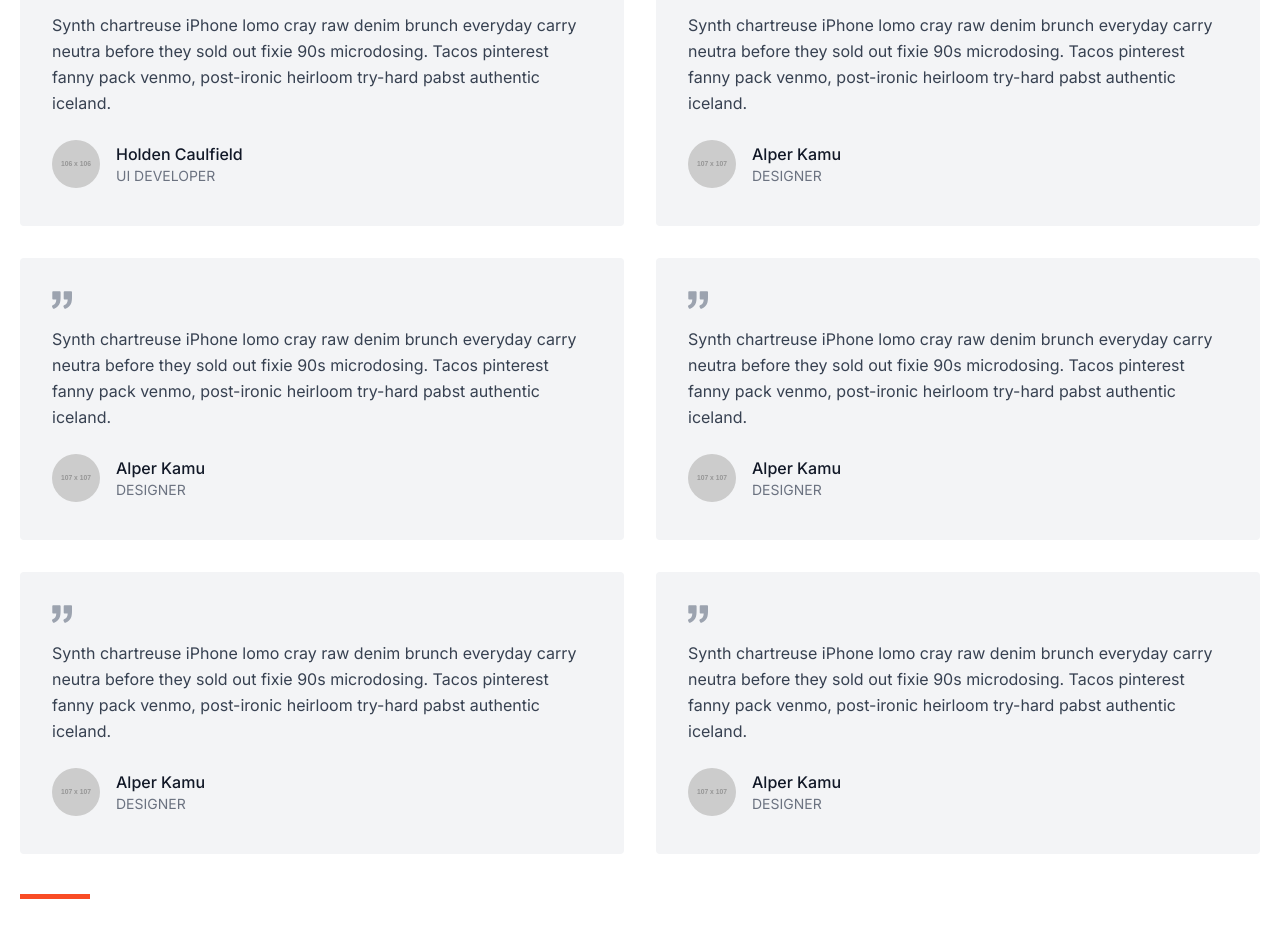
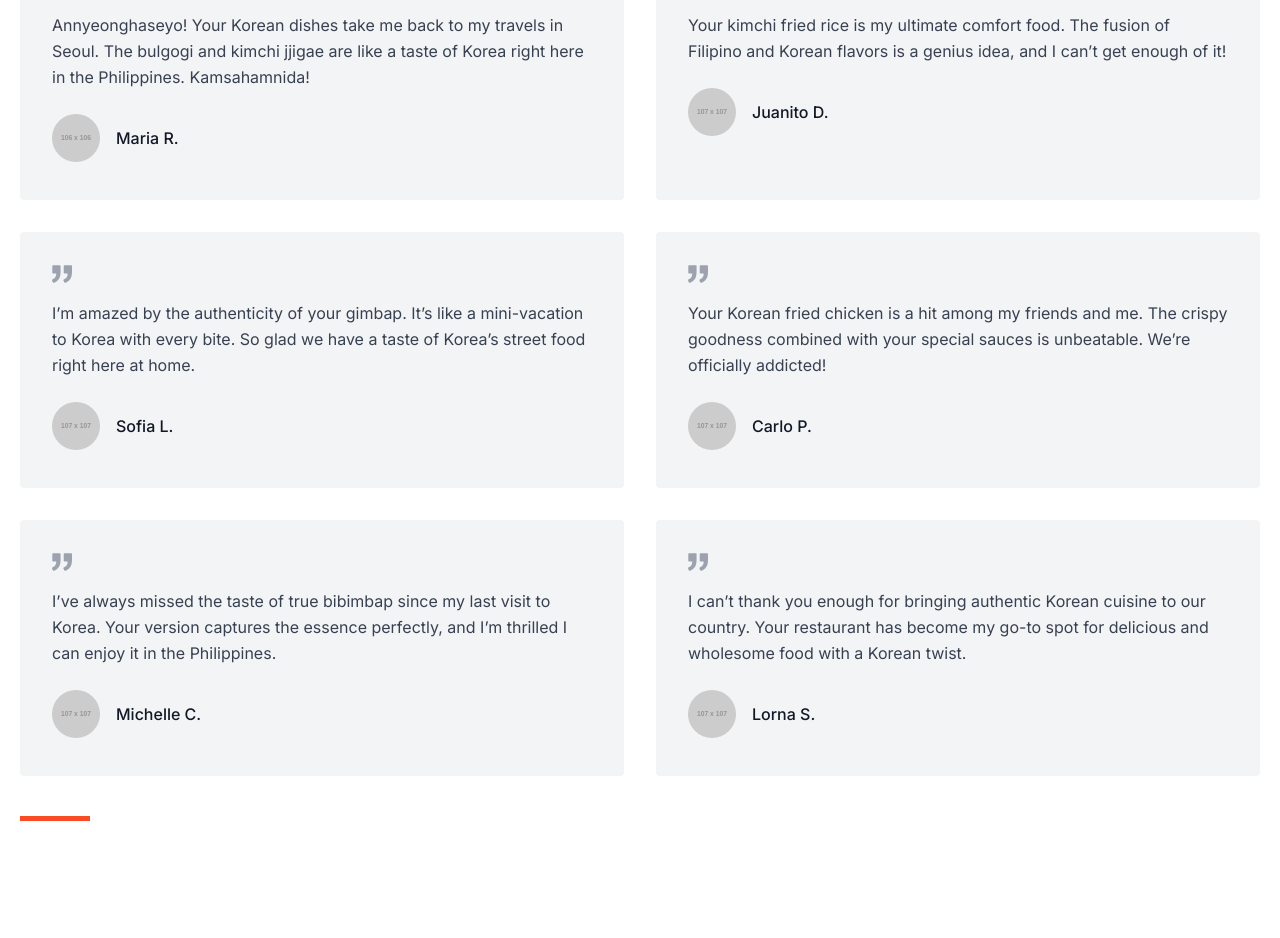
Before and after one commit to mrVinzcode/MP2, a Next.js app: page /testimonials in a window 1280 px wide. Shown: the part 300-1238 px from the top of the page. Built offline with nearby package versions, Linux system fonts and the light colour scheme.

Commit message:
add testimonials/services message

```diff
--- a/src/components/Feature.tsx
+++ b/src/components/Feature.tsx
@@ -10,7 +10,7 @@ const Feature = () => {
         Featured <span className="text-accent">Food</span>
       </h2>
 
-      <p className="max-w-[550px] pt-10 text-gray-700">
+      <p className="max-w-[800px] pt-10 text-gray-700 text-2xl">
         &quot;Experience a feast of authentic Korean flavors at our table! From
         the irresistible crunch of Korean fried chicken to the colorful artistry
         of bibimbap and the delightful rolls of gimbap, each dish tells a story
--- a/src/components/Footer.tsx
+++ b/src/components/Footer.tsx
@@ -34,10 +34,10 @@ const Footer = () => {
             <a href="https://www.facebook.com/" target="_blank">
               <FaFacebookF />
             </a>
-            <a href="https://www.linkedin.com/login">
+            <a href="https://www.linkedin.com/login" target="_blank">
               <FaLinkedinIn />
             </a>
-            <a href="https://twitter.com/">
+            <a href="https://twitter.com/" target="_blank">
               <BsTwitter />
             </a>
           </div>
--- a/src/components/ServicesCard.tsx
+++ b/src/components/ServicesCard.tsx
@@ -28,7 +28,7 @@ const ServicesCard: React.FC<propsType> = ({ img, title, desc }) => {
           </div>
         </div>
 
-        <p className="text-[14px] text-gray-700">{desc}</p>
+        <p className="text-[20px] font-light text-gray-700">{desc}</p>
       </div>
     </div>
   );
--- a/src/components/Testimonials.tsx
+++ b/src/components/Testimonials.tsx
@@ -21,10 +21,9 @@ const Testimonials = () => {
                 <path d="M925.036 57.197h-304c-27.6 0-50 22.4-50 50v304c0 27.601 22.4 50 50 50h145.5c-1.9 79.601-20.4 143.3-55.4 191.2-27.6 37.8-69.399 69.1-125.3 93.8-25.7 11.3-36.8 41.7-24.8 67.101l36 76c11.6 24.399 40.3 35.1 65.1 24.399 66.2-28.6 122.101-64.8 167.7-108.8 55.601-53.7 93.7-114.3 114.3-181.9 20.601-67.6 30.9-159.8 30.9-276.8v-239c0-27.599-22.401-50-50-50zM106.036 913.497c65.4-28.5 121-64.699 166.9-108.6 56.1-53.7 94.4-114.1 115-181.2 20.6-67.1 30.899-159.6 30.899-277.5v-239c0-27.6-22.399-50-50-50h-304c-27.6 0-50 22.4-50 50v304c0 27.601 22.4 50 50 50h145.5c-1.9 79.601-20.4 143.3-55.4 191.2-27.6 37.8-69.4 69.1-125.3 93.8-25.7 11.3-36.8 41.7-24.8 67.101l35.9 75.8c11.601 24.399 40.501 35.2 65.301 24.399z"></path>
               </svg>
               <p className="leading-relaxed mb-6">
-                Synth chartreuse iPhone lomo cray raw denim brunch everyday
-                carry neutra before they sold out fixie 90s microdosing. Tacos
-                pinterest fanny pack venmo, post-ironic heirloom try-hard pabst
-                authentic iceland.
+                Annyeonghaseyo! Your Korean dishes take me back to my travels in
+                Seoul. The bulgogi and kimchi jjigae are like a taste of Korea
+                right here in the Philippines. Kamsahamnida!
               </p>
               <div className="inline-flex items-center">
                 <Image
@@ -36,9 +35,8 @@ const Testimonials = () => {
                 />
                 <span className="flex-grow flex flex-col pl-4">
                   <span className="title-font font-medium text-gray-900">
-                    Holden Caulfield
+                    Maria R.
                   </span>
-                  <span className="text-gray-500 text-sm">UI DEVELOPER</span>
                 </span>
               </div>
             </div>
@@ -54,10 +52,9 @@ const Testimonials = () => {
                 <path d="M925.036 57.197h-304c-27.6 0-50 22.4-50 50v304c0 27.601 22.4 50 50 50h145.5c-1.9 79.601-20.4 143.3-55.4 191.2-27.6 37.8-69.399 69.1-125.3 93.8-25.7 11.3-36.8 41.7-24.8 67.101l36 76c11.6 24.399 40.3 35.1 65.1 24.399 66.2-28.6 122.101-64.8 167.7-108.8 55.601-53.7 93.7-114.3 114.3-181.9 20.601-67.6 30.9-159.8 30.9-276.8v-239c0-27.599-22.401-50-50-50zM106.036 913.497c65.4-28.5 121-64.699 166.9-108.6 56.1-53.7 94.4-114.1 115-181.2 20.6-67.1 30.899-159.6 30.899-277.5v-239c0-27.6-22.399-50-50-50h-304c-27.6 0-50 22.4-50 50v304c0 27.601 22.4 50 50 50h145.5c-1.9 79.601-20.4 143.3-55.4 191.2-27.6 37.8-69.4 69.1-125.3 93.8-25.7 11.3-36.8 41.7-24.8 67.101l35.9 75.8c11.601 24.399 40.501 35.2 65.301 24.399z"></path>
               </svg>
               <p className="leading-relaxed mb-6">
-                Synth chartreuse iPhone lomo cray raw denim brunch everyday
-                carry neutra before they sold out fixie 90s microdosing. Tacos
-                pinterest fanny pack venmo, post-ironic heirloom try-hard pabst
-                authentic iceland.
+                Your kimchi fried rice is my ultimate comfort food. The fusion
+                of Filipino and Korean flavors is a genius idea, and I
+                can&rsquo;t get enough of it!
               </p>
               <a className="inline-flex items-center">
                 <Image
@@ -69,9 +66,8 @@ const Testimonials = () => {
                 />
                 <span className="flex-grow flex flex-col pl-4">
                   <span className="title-font font-medium text-gray-900">
-                    Alper Kamu
+                    Juanito D.
                   </span>
-                  <span className="text-gray-500 text-sm">DESIGNER</span>
                 </span>
               </a>
             </div>
@@ -87,10 +83,9 @@ const Testimonials = () => {
                 <path d="M925.036 57.197h-304c-27.6 0-50 22.4-50 50v304c0 27.601 22.4 50 50 50h145.5c-1.9 79.601-20.4 143.3-55.4 191.2-27.6 37.8-69.399 69.1-125.3 93.8-25.7 11.3-36.8 41.7-24.8 67.101l36 76c11.6 24.399 40.3 35.1 65.1 24.399 66.2-28.6 122.101-64.8 167.7-108.8 55.601-53.7 93.7-114.3 114.3-181.9 20.601-67.6 30.9-159.8 30.9-276.8v-239c0-27.599-22.401-50-50-50zM106.036 913.497c65.4-28.5 121-64.699 166.9-108.6 56.1-53.7 94.4-114.1 115-181.2 20.6-67.1 30.899-159.6 30.899-277.5v-239c0-27.6-22.399-50-50-50h-304c-27.6 0-50 22.4-50 50v304c0 27.601 22.4 50 50 50h145.5c-1.9 79.601-20.4 143.3-55.4 191.2-27.6 37.8-69.4 69.1-125.3 93.8-25.7 11.3-36.8 41.7-24.8 67.101l35.9 75.8c11.601 24.399 40.501 35.2 65.301 24.399z"></path>
               </svg>
               <p className="leading-relaxed mb-6">
-                Synth chartreuse iPhone lomo cray raw denim brunch everyday
-                carry neutra before they sold out fixie 90s microdosing. Tacos
-                pinterest fanny pack venmo, post-ironic heirloom try-hard pabst
-                authentic iceland.
+                I&rsquo;m amazed by the authenticity of your gimbap. It&rsquo;s
+                like a mini-vacation to Korea with every bite. So glad we have a
+                taste of Korea&rsquo;s street food right here at home.
               </p>
               <div className="inline-flex items-center">
                 <Image
@@ -102,9 +97,8 @@ const Testimonials = () => {
                 />
                 <span className="flex-grow flex flex-col pl-4">
                   <span className="title-font font-medium text-gray-900">
-                    Alper Kamu
+                    Sofia L.
                   </span>
-                  <span className="text-gray-500 text-sm">DESIGNER</span>
                 </span>
               </div>
             </div>
@@ -120,10 +114,9 @@ const Testimonials = () => {
                 <path d="M925.036 57.197h-304c-27.6 0-50 22.4-50 50v304c0 27.601 22.4 50 50 50h145.5c-1.9 79.601-20.4 143.3-55.4 191.2-27.6 37.8-69.399 69.1-125.3 93.8-25.7 11.3-36.8 41.7-24.8 67.101l36 76c11.6 24.399 40.3 35.1 65.1 24.399 66.2-28.6 122.101-64.8 167.7-108.8 55.601-53.7 93.7-114.3 114.3-181.9 20.601-67.6 30.9-159.8 30.9-276.8v-239c0-27.599-22.401-50-50-50zM106.036 913.497c65.4-28.5 121-64.699 166.9-108.6 56.1-53.7 94.4-114.1 115-181.2 20.6-67.1 30.899-159.6 30.899-277.5v-239c0-27.6-22.399-50-50-50h-304c-27.6 0-50 22.4-50 50v304c0 27.601 22.4 50 50 50h145.5c-1.9 79.601-20.4 143.3-55.4 191.2-27.6 37.8-69.4 69.1-125.3 93.8-25.7 11.3-36.8 41.7-24.8 67.101l35.9 75.8c11.601 24.399 40.501 35.2 65.301 24.399z"></path>
               </svg>
               <p className="leading-relaxed mb-6">
-                Synth chartreuse iPhone lomo cray raw denim brunch everyday
-                carry neutra before they sold out fixie 90s microdosing. Tacos
-                pinterest fanny pack venmo, post-ironic heirloom try-hard pabst
-                authentic iceland.
+                Your Korean fried chicken is a hit among my friends and me. The
+                crispy goodness combined with your special sauces is unbeatable.
+                We&rsquo;re officially addicted!
               </p>
               <a className="inline-flex items-center">
                 <Image
@@ -135,9 +128,8 @@ const Testimonials = () => {
                 />
                 <span className="flex-grow flex flex-col pl-4">
                   <span className="title-font font-medium text-gray-900">
-                    Alper Kamu
+                    Carlo P.
                   </span>
-                  <span className="text-gray-500 text-sm">DESIGNER</span>
                 </span>
               </a>
             </div>
@@ -153,10 +145,10 @@ const Testimonials = () => {
                 <path d="M925.036 57.197h-304c-27.6 0-50 22.4-50 50v304c0 27.601 22.4 50 50 50h145.5c-1.9 79.601-20.4 143.3-55.4 191.2-27.6 37.8-69.399 69.1-125.3 93.8-25.7 11.3-36.8 41.7-24.8 67.101l36 76c11.6 24.399 40.3 35.1 65.1 24.399 66.2-28.6 122.101-64.8 167.7-108.8 55.601-53.7 93.7-114.3 114.3-181.9 20.601-67.6 30.9-159.8 30.9-276.8v-239c0-27.599-22.401-50-50-50zM106.036 913.497c65.4-28.5 121-64.699 166.9-108.6 56.1-53.7 94.4-114.1 115-181.2 20.6-67.1 30.899-159.6 30.899-277.5v-239c0-27.6-22.399-50-50-50h-304c-27.6 0-50 22.4-50 50v304c0 27.601 22.4 50 50 50h145.5c-1.9 79.601-20.4 143.3-55.4 191.2-27.6 37.8-69.4 69.1-125.3 93.8-25.7 11.3-36.8 41.7-24.8 67.101l35.9 75.8c11.601 24.399 40.501 35.2 65.301 24.399z"></path>
               </svg>
               <p className="leading-relaxed mb-6">
-                Synth chartreuse iPhone lomo cray raw denim brunch everyday
-                carry neutra before they sold out fixie 90s microdosing. Tacos
-                pinterest fanny pack venmo, post-ironic heirloom try-hard pabst
-                authentic iceland.
+                I&rsquo;ve always missed the taste of true bibimbap since my
+                last visit to Korea. Your version captures the essence
+                perfectly, and I&rsquo;m thrilled I can enjoy it in the
+                Philippines.
               </p>
               <div className="inline-flex items-center">
                 <Image
@@ -168,9 +160,8 @@ const Testimonials = () => {
                 />
                 <span className="flex-grow flex flex-col pl-4">
                   <span className="title-font font-medium text-gray-900">
-                    Alper Kamu
+                    Michelle C.
                   </span>
-                  <span className="text-gray-500 text-sm">DESIGNER</span>
                 </span>
               </div>
             </div>
@@ -186,10 +177,9 @@ const Testimonials = () => {
                 <path d="M925.036 57.197h-304c-27.6 0-50 22.4-50 50v304c0 27.601 22.4 50 50 50h145.5c-1.9 79.601-20.4 143.3-55.4 191.2-27.6 37.8-69.399 69.1-125.3 93.8-25.7 11.3-36.8 41.7-24.8 67.101l36 76c11.6 24.399 40.3 35.1 65.1 24.399 66.2-28.6 122.101-64.8 167.7-108.8 55.601-53.7 93.7-114.3 114.3-181.9 20.601-67.6 30.9-159.8 30.9-276.8v-239c0-27.599-22.401-50-50-50zM106.036 913.497c65.4-28.5 121-64.699 166.9-108.6 56.1-53.7 94.4-114.1 115-181.2 20.6-67.1 30.899-159.6 30.899-277.5v-239c0-27.6-22.399-50-50-50h-304c-27.6 0-50 22.4-50 50v304c0 27.601 22.4 50 50 50h145.5c-1.9 79.601-20.4 143.3-55.4 191.2-27.6 37.8-69.4 69.1-125.3 93.8-25.7 11.3-36.8 41.7-24.8 67.101l35.9 75.8c11.601 24.399 40.501 35.2 65.301 24.399z"></path>
               </svg>
               <p className="leading-relaxed mb-6">
-                Synth chartreuse iPhone lomo cray raw denim brunch everyday
-                carry neutra before they sold out fixie 90s microdosing. Tacos
-                pinterest fanny pack venmo, post-ironic heirloom try-hard pabst
-                authentic iceland.
+                I can&rsquo;t thank you enough for bringing authentic Korean
+                cuisine to our country. Your restaurant has become my go-to spot
+                for delicious and wholesome food with a Korean twist.
               </p>
               <div className="inline-flex items-center">
                 <Image
@@ -201,9 +191,8 @@ const Testimonials = () => {
                 />
                 <span className="flex-grow flex flex-col pl-4">
                   <span className="title-font font-medium text-gray-900">
-                    Alper Kamu
+                    Lorna S.
                   </span>
-                  <span className="text-gray-500 text-sm">DESIGNER</span>
                 </span>
               </div>
             </div>
```
Also changed, not shown: src/app/feature/page.tsx (+6 -1 lines), src/app/services/page.tsx (deleted, +0 -12 lines), src/components/Services.tsx (+4 -9 lines), src/components/Survey.tsx (deleted, +0 -44 lines).
